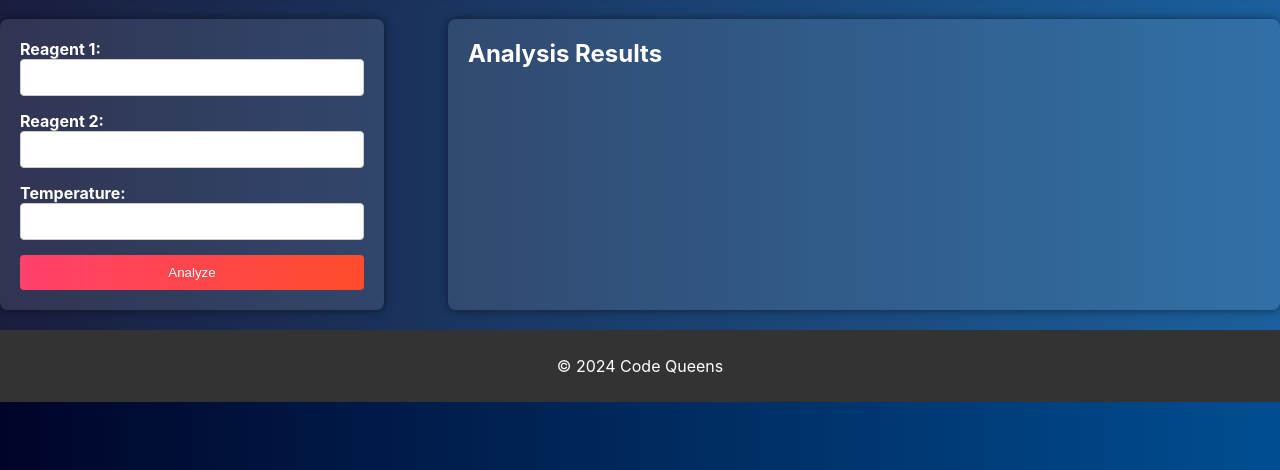
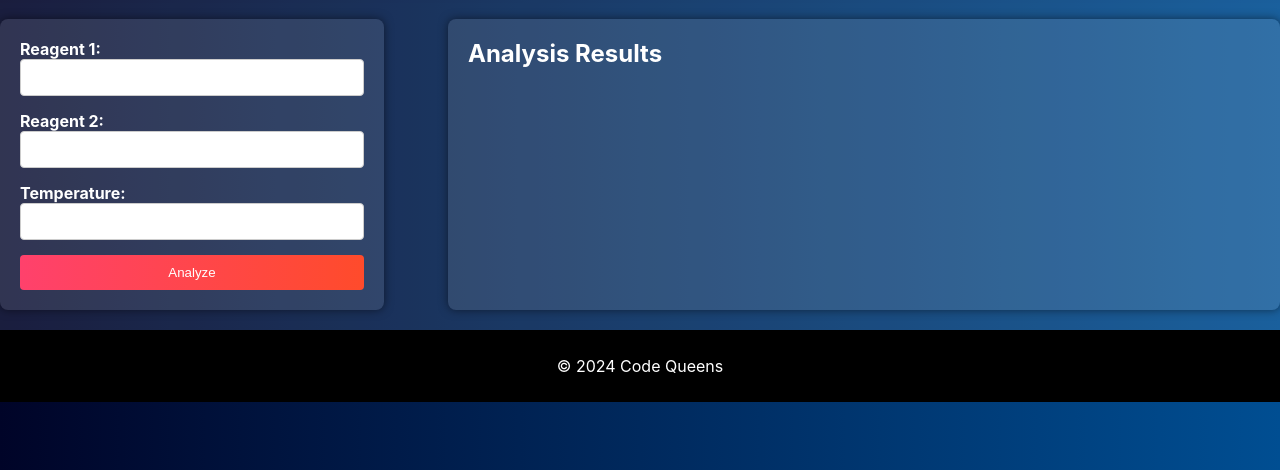
Before and after one commit to paulaoak/hackathon, a FastAPI app: page / in a window 1280 px wide. Shown: the part 330-800 px from the top of the page. Run offline with FastAPI, Linux system fonts and the light colour scheme.

Commit message:
Change footer color

```diff
--- a/static/styles.css
+++ b/static/styles.css
@@ -141,7 +141,7 @@ button:hover {
 }
 
 footer {
-    background-color: #333;
+    background-color: rgba(0,0,0,255);
     color: white;
     text-align: center;
     padding: 10px 0;
```
